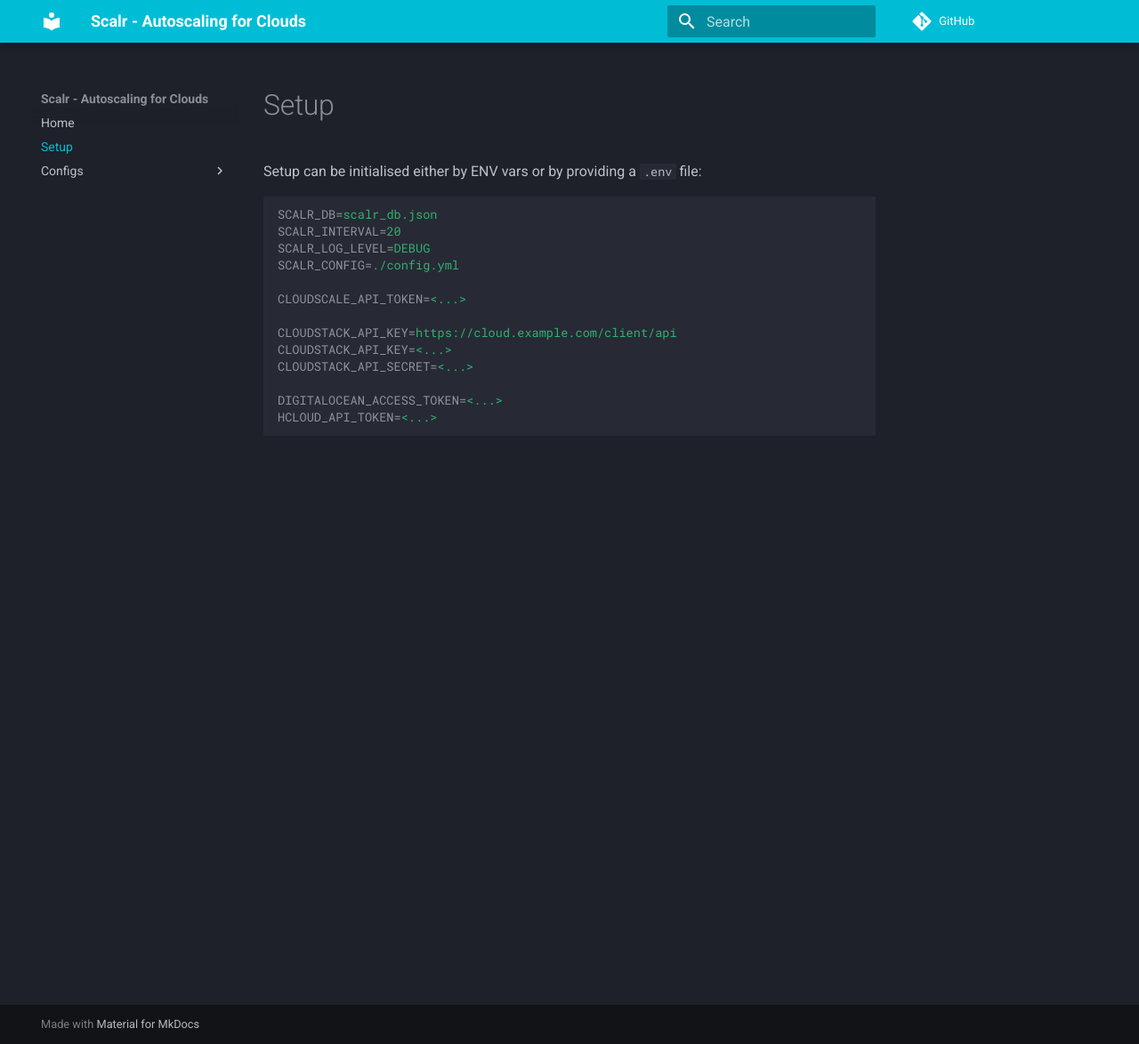
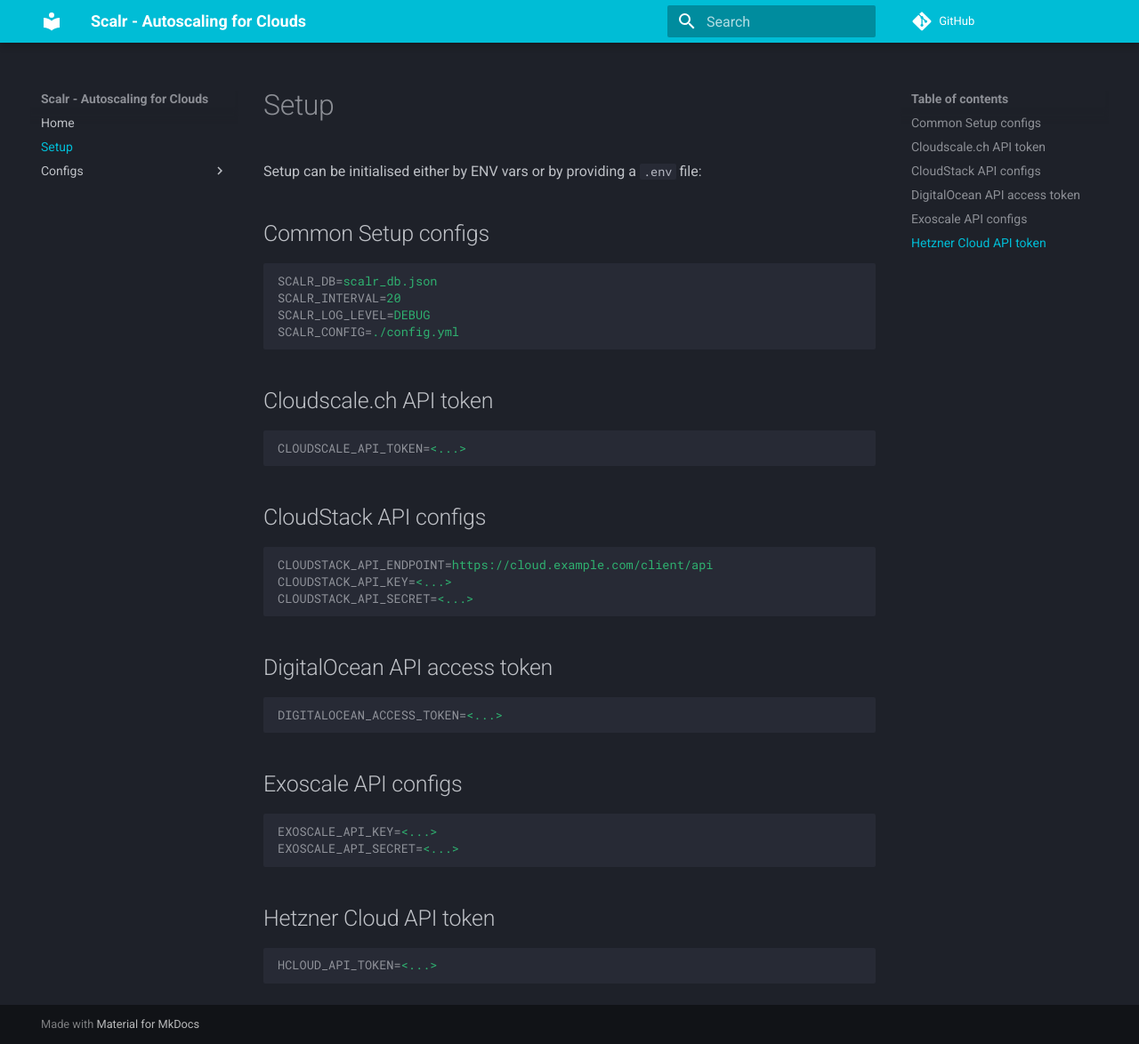
Before and after one commit to ngine-io/scalr, an MkDocs documentation site: the page built from docs/setup.md, in a window 1280 px wide and 1174 px high. Shown: the whole window at 89% size. Built offline with MkDocs 1.6.1 and Material for MkDocs 9.7.7, drawn with Linux system fonts in a browser that asks for light colours; comment, search, counter and statistics services are not loaded.

Commit message:
sync docs

````diff
--- a/docs/setup.md
+++ b/docs/setup.md
@@ -1,19 +1,45 @@
 # Setup
 
 Setup can be initialised either by ENV vars or by providing a `.env` file:
+
+## Common Setup configs
 
 ```ini
 SCALR_DB=scalr_db.json
 SCALR_INTERVAL=20
 SCALR_LOG_LEVEL=DEBUG
 SCALR_CONFIG=./config.yml
+```
 
+## Cloudscale.ch API token
+
+```ini
 CLOUDSCALE_API_TOKEN=<...>
+```
 
-CLOUDSTACK_API_KEY=https://cloud.example.com/client/api
+## CloudStack API configs
+
+```ini
+CLOUDSTACK_API_ENDPOINT=https://cloud.example.com/client/api
 CLOUDSTACK_API_KEY=<...>
 CLOUDSTACK_API_SECRET=<...>
+```
 
+## DigitalOcean API access token
+
+```ini
 DIGITALOCEAN_ACCESS_TOKEN=<...>
+```
+
+## Exoscale API configs
+
+```ini
+EXOSCALE_API_KEY=<...>
+EXOSCALE_API_SECRET=<...>
+```
+
+## Hetzner Cloud API token
+
+```ini
 HCLOUD_API_TOKEN=<...>
 ```
````
Also changed, not shown: docs/index.md (+5 -4 lines), docs/launch_configs.md (+2 -2 lines).
